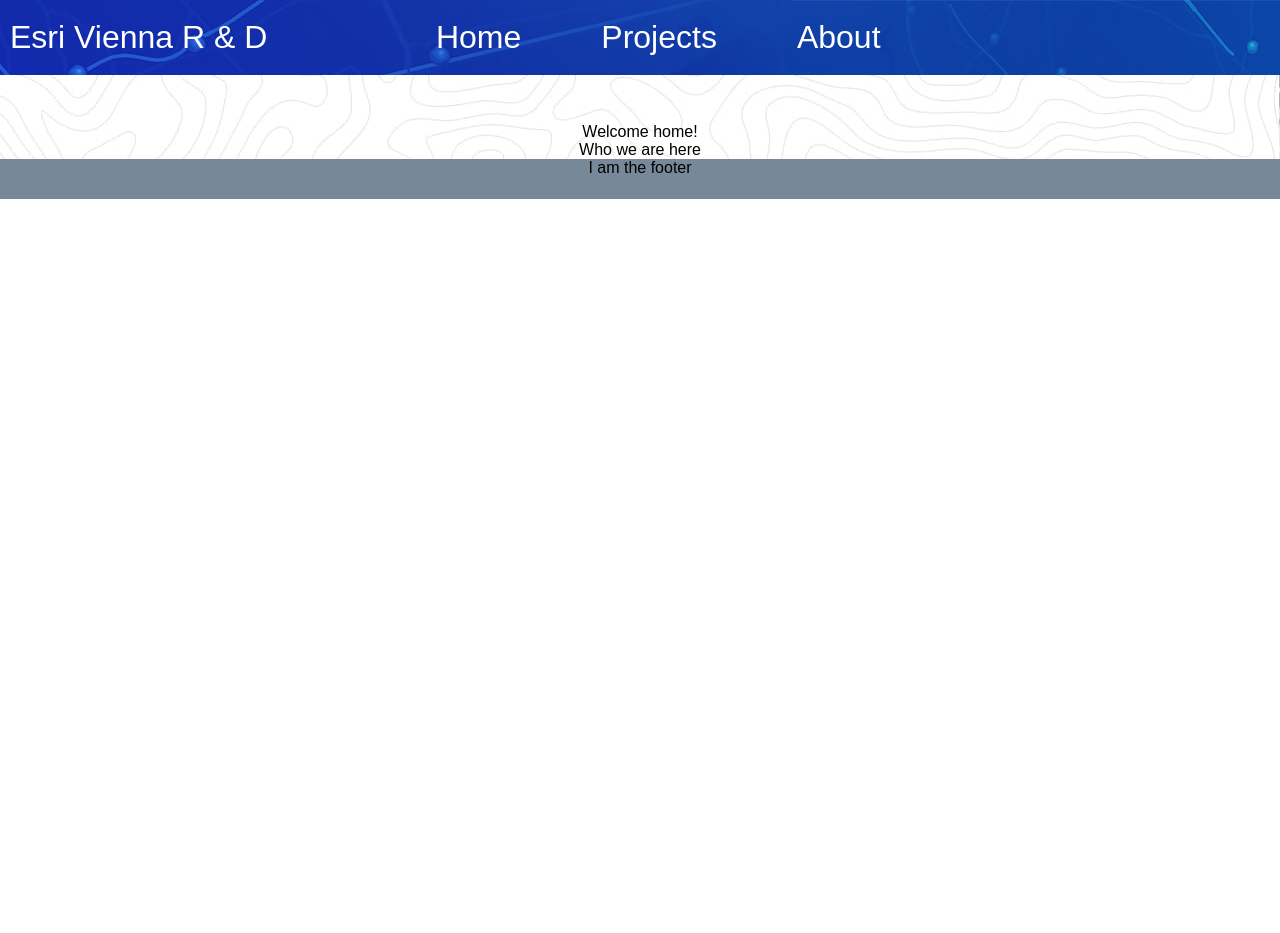
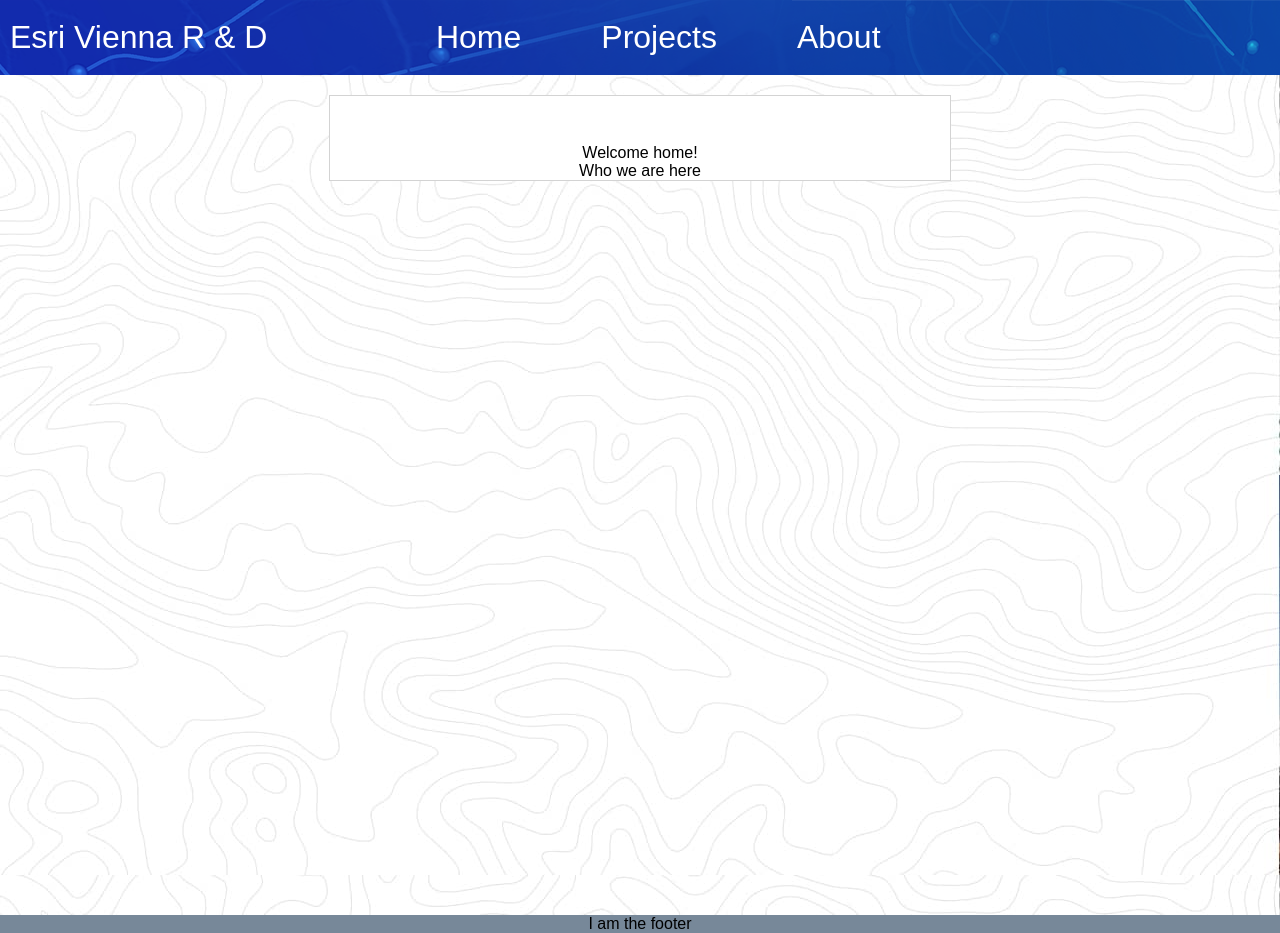
Before and after one commit to tyanthony/idt-website, a React (Create React App) app in the folder website/: page / in a window 1280 px wide. Before the commit the page ends 800 px from the top, so only its background shows below. Built offline with nearby package versions, Linux system fonts and the light colour scheme.

Commit message:
styling and added react-bootstrap to package

```diff
--- a/website/package.json
+++ b/website/package.json
@@ -4,6 +4,7 @@
   "private": true,
   "dependencies": {
     "react": "^16.4.1",
+    "react-bootstrap": "^0.32.1",
     "react-dom": "^16.4.1",
     "react-scripts": "1.1.4"
   },
--- a/website/src/App.css
+++ b/website/src/App.css
@@ -1,6 +1,6 @@
 .app {
   text-align: center;
-  height: 100%;
+  min-height: 100vh;
   width: 100%;
   display: flex;
   flex-direction: column;
@@ -15,8 +15,16 @@
 
 .main {
   background-image: url("./Images/topo-white.jpg");
+  background-size: 100%;
+  align-items: center;
+  padding: 20px;
+  height: 100vh;
 }
 
 .footer {
   background-color: lightslategray;
+  position: relative;
+  bottom: 0;
+  left: 0;
+  width: 100%;
 }
--- a/website/src/Footer/Footer.css
+++ b/website/src/Footer/Footer.css
@@ -1,5 +1,4 @@
 .foot {
   text-align: center;
-  min-height: 40px;
   vertical-align: middle;
 }
--- a/website/src/Home/Home.css
+++ b/website/src/Home/Home.css
@@ -1,4 +1,13 @@
 .home {
   text-align: center;
   padding-top: 3em;
+  background-color: white;
+  border: 1px solid lightgray;
+  width: 50%;
+  margin-left: auto;
+  margin-right: auto;
 }
+
+.whoWeAre {
+  height: 20%;
+}
--- a/website/src/Home/Home.js
+++ b/website/src/Home/Home.js
@@ -4,7 +4,7 @@ import './Home.css';
 
 class Home extends Component {
   render() {
-    const whoWeAre = <div>Who we are here</div>;
+    const whoWeAre = <div className="whoWeAre">Who we are here</div>;
 
     return (
       <div className="home">
```
Also changed, not shown: 1 other file (tests, documents, lock files or other folders).
